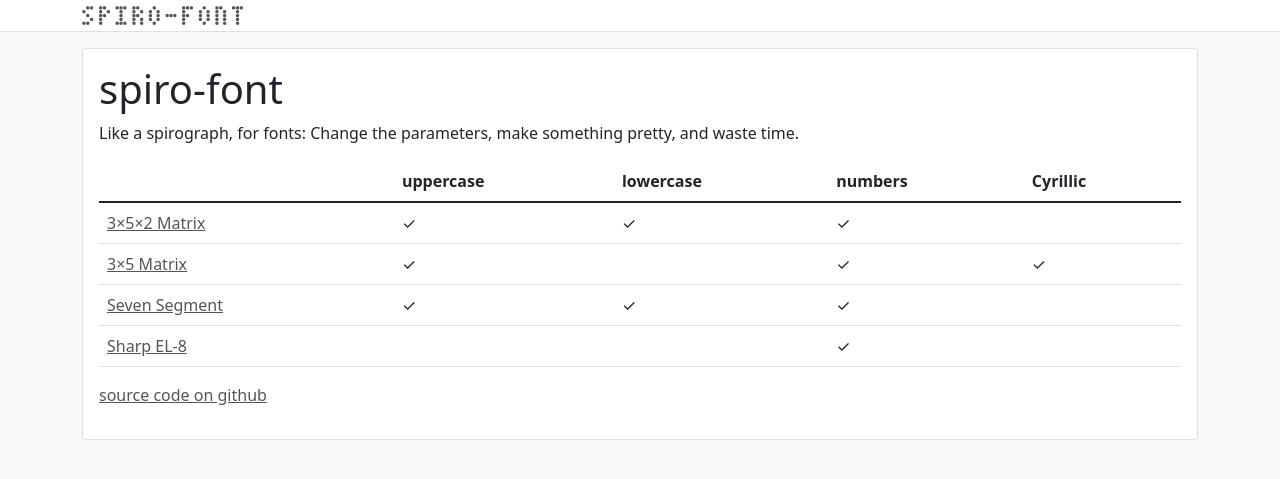
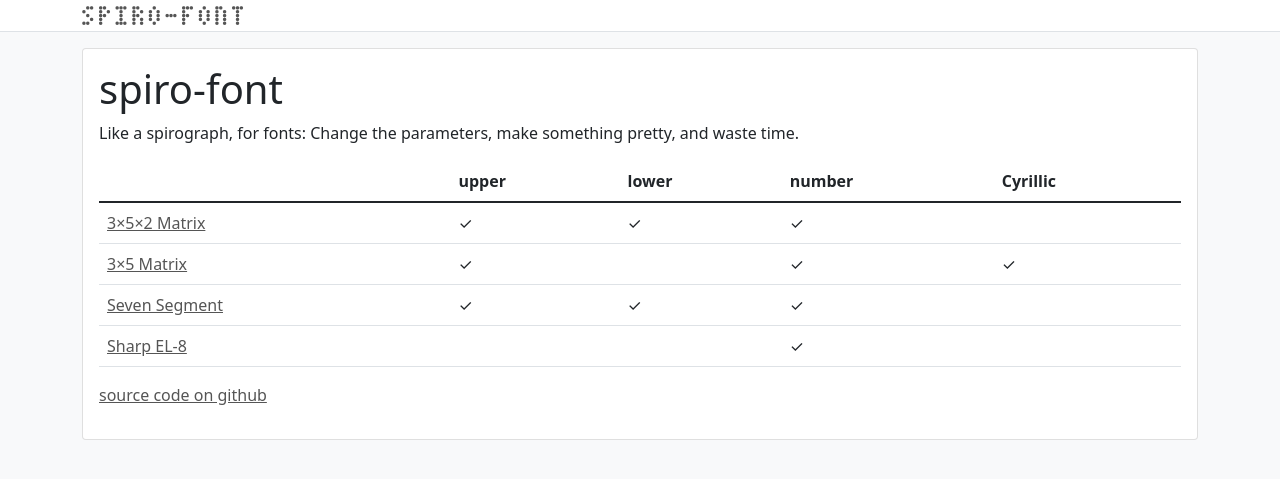
Before and after one commit to mccalluc/spiro-font, a Jekyll site: the page built from docs/index.md, in a window 1280 px wide. Shown: the top 479 px of the page. Built offline with Jekyll 4.4.1, drawn with Linux system fonts in a browser that asks for light colours.

Commit message:
shorter headers

```diff
--- a/docs/index.md
+++ b/docs/index.md
@@ -15,9 +15,9 @@ Like a spirograph, for fonts: Change the parameters, make something pretty, and
 <thead>
 <tr>
 <th></th>
-<th>uppercase</th>
-<th>lowercase</th>
-<th>numbers</th>
+<th>upper</th>
+<th>lower</th>
+<th>number</th>
 <th>Cyrillic</th>
 </tr>
 </thead>
```
